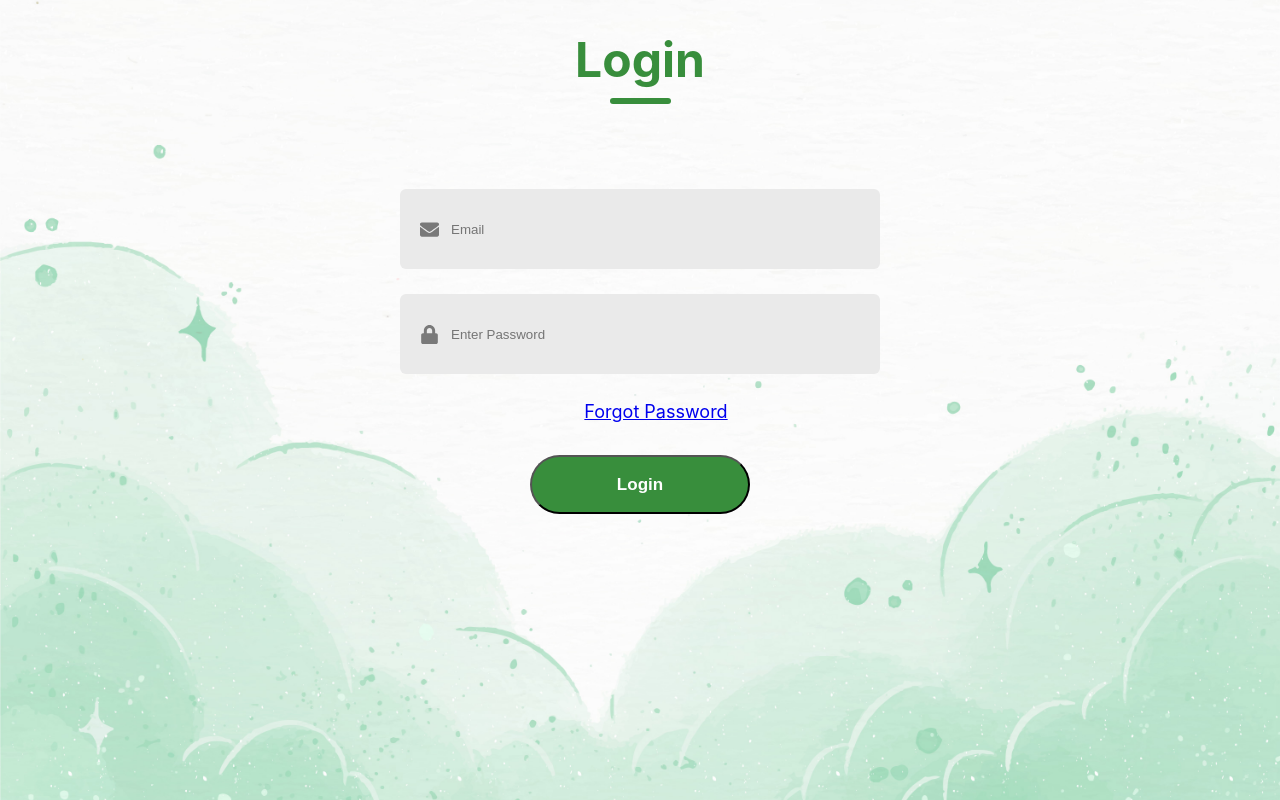
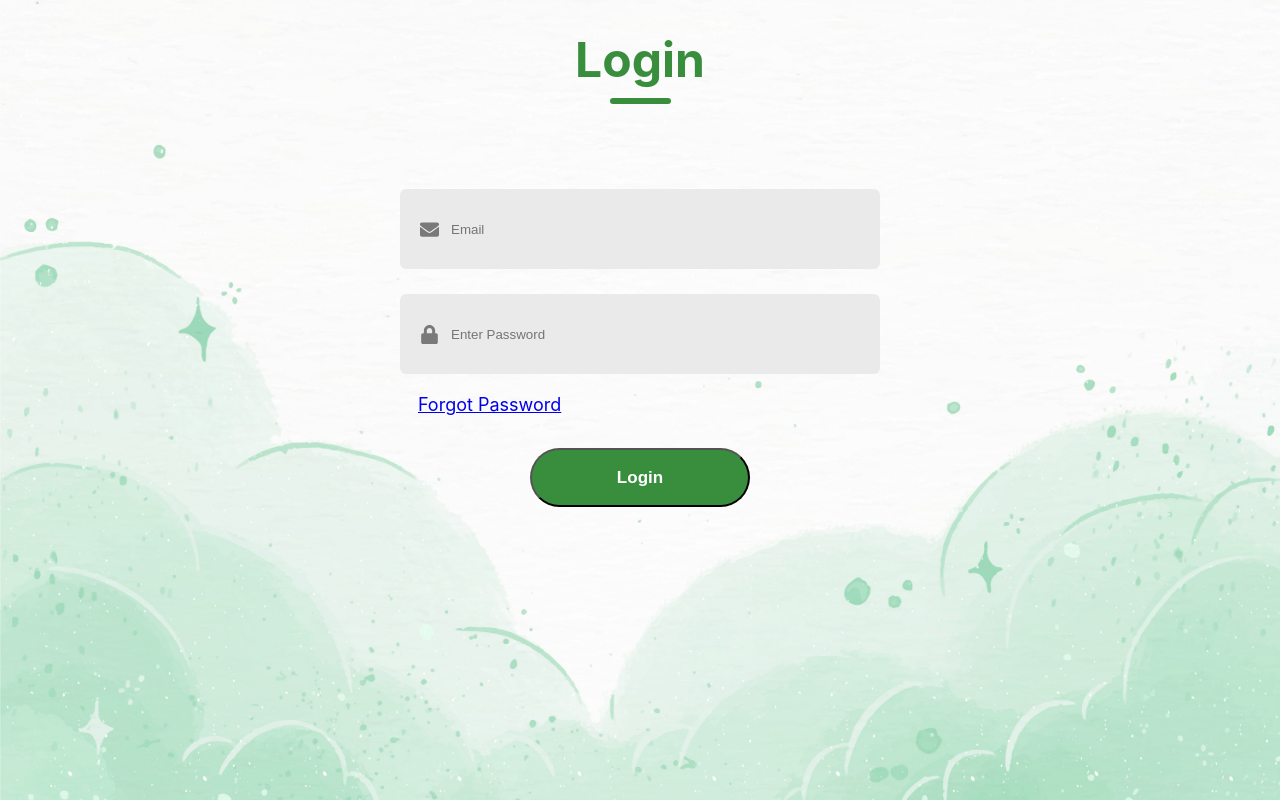
Before and after one commit to TEAM-MERAKI-NAA/MERAKI-FE, a React (Create React App) app: page /login in a window 1280 px wide. Built offline with nearby package versions, Linux system fonts and the light colour scheme; the HTML template or start-up script is replaced by a standard one.

Commit message:
added signup and login page

```diff
--- a/src/components/Signup.js
+++ b/src/components/Signup.js
@@ -27,9 +27,7 @@ export const Signup = () => {
                 </div>
             </div>
             <div className="submit-container">
-                <Link to="/">
                     <button className="submit">Sign Up</button>
-                </Link>
             </div>
 
         </div>
--- a/src/styles/Signup.css
+++ b/src/styles/Signup.css
@@ -69,12 +69,11 @@
 }
 
 .forgot-password{
-    padding-left: 62px;
-    margin-top: 27px;
+    margin-top: 20px;
     color: #797979;
     font-size: 18px;
     align-items: center;
-    margin-right: 30px;
+    margin-right: 23.5%;
 }
 
 .submit{
```
